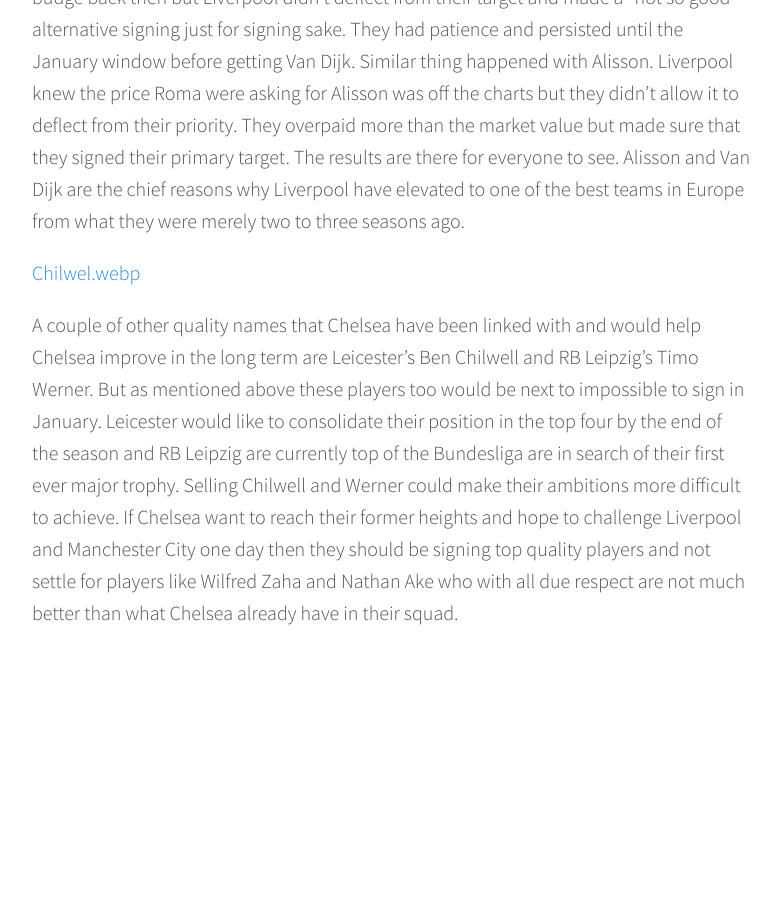
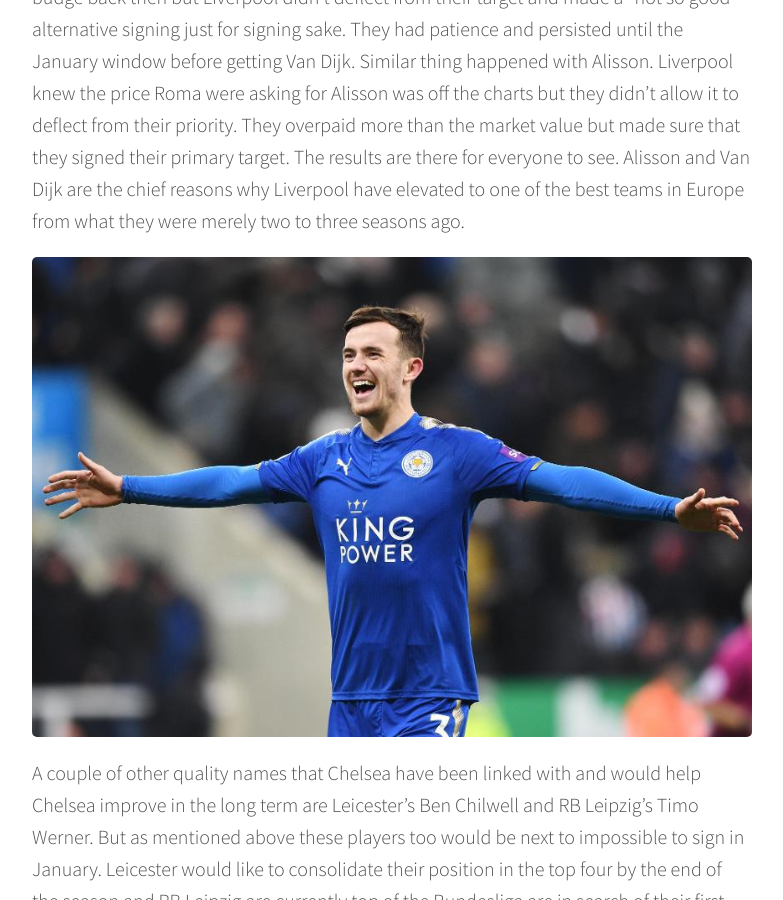
Before and after one commit to chelseafcindia/blog, a Jekyll site: the page built from _posts/2019-12-20-no-more-panic-buys-for-chelsea-fc-in-january.markdown, in a window 1280 px wide and 900 px high, scrolled down 4875 px. Shown: the whole window, without its empty margins (248-1031 px from the left). Built offline with Jekyll 4.4.1, drawn with Linux system fonts in a browser that asks for light colours; comment, search, counter and statistics services are not loaded; before the commit the page ends 5624 px from its top, so only the background shows below that.

Commit message:
Updated No More Panic Buys For Chelsea Fc In January

```diff
--- a/_posts/2019-12-20-no-more-panic-buys-for-chelsea-fc-in-january.markdown
+++ b/_posts/2019-12-20-no-more-panic-buys-for-chelsea-fc-in-january.markdown
@@ -50,6 +50,6 @@
 
 Frank Lampard could take some lessons from Jurgen Klopp and Liverpool in this regard seeing how Liverpool solved their goalkeeping and center back crisis. Liverpool signed Van Dijk in January 2018 but they wanted him since summer 2017. Southampton didn’t budge back then but Liverpool didn’t deflect from their target and made a “not so good” alternative signing just for signing sake. They had patience and persisted until the January window before getting Van Dijk. Similar thing happened with Alisson. Liverpool knew the price Roma were asking for Alisson was off the charts but they didn’t allow it to deflect from their priority. They overpaid more than the market value but made sure that they signed their primary target. The results are there for everyone to see. Alisson and Van Dijk are the chief reasons why Liverpool have elevated to one of the best teams in Europe from what they were merely two to three seasons ago.
 
-[Chilwel.webp](/uploads/Chilwel.webp)
+![888938362.jpg](/uploads/888938362.jpg)
 
 A couple of other quality names that Chelsea have been linked with and would help Chelsea improve in the long term are Leicester’s Ben Chilwell and RB Leipzig’s Timo Werner. But as mentioned above these players too would be next to impossible to sign in January. Leicester would like to consolidate their position in the top four by the end of the season and RB Leipzig are currently top of the Bundesliga are in search of their first ever major trophy. Selling Chilwell and Werner could make their ambitions more difficult to achieve. If Chelsea want to reach their former heights and hope to challenge Liverpool and Manchester City one day then they should be signing top quality players and not settle for players like Wilfred Zaha and Nathan Ake who with all due respect are not much better than what Chelsea already have in their squad.
```
